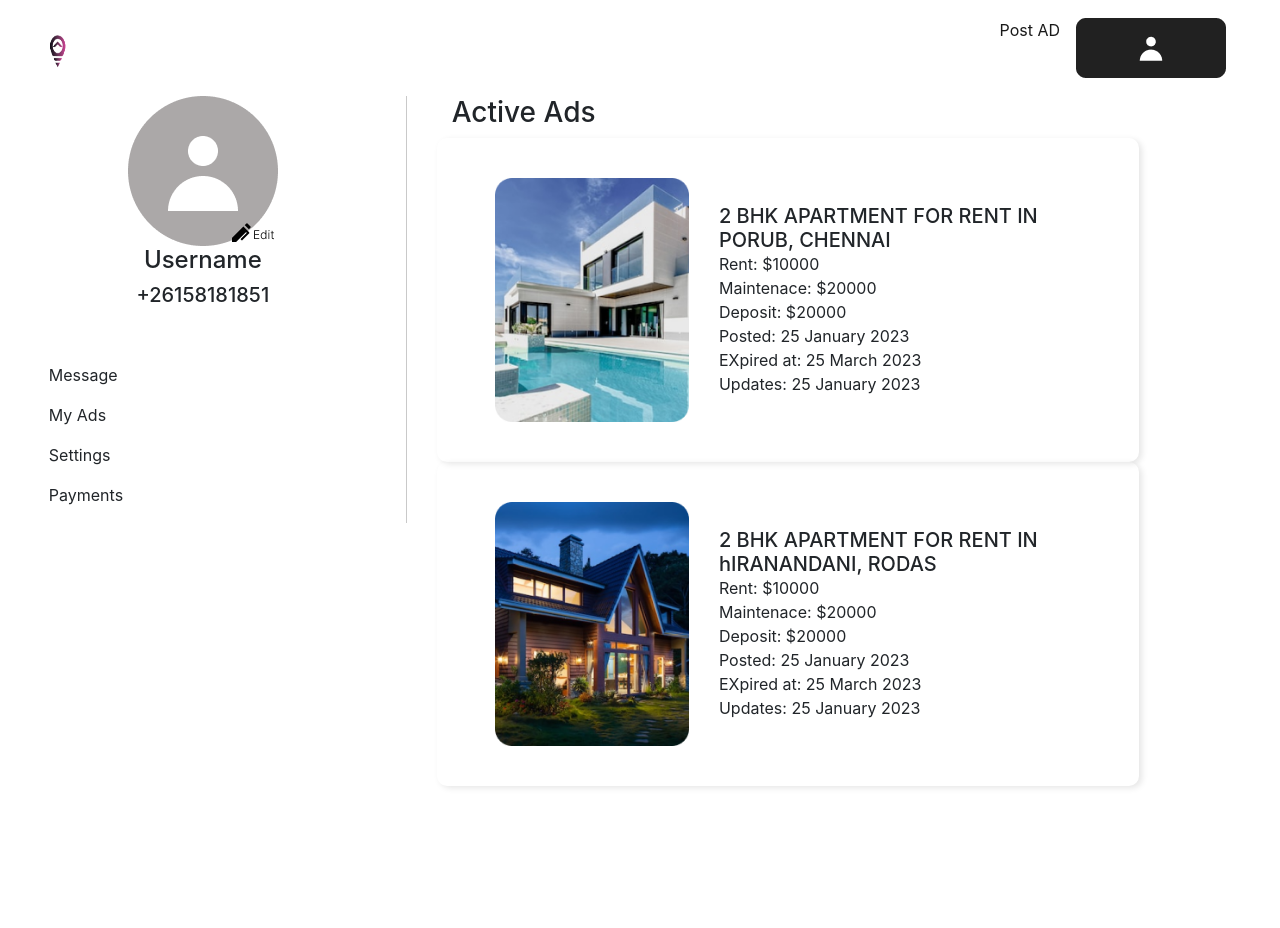
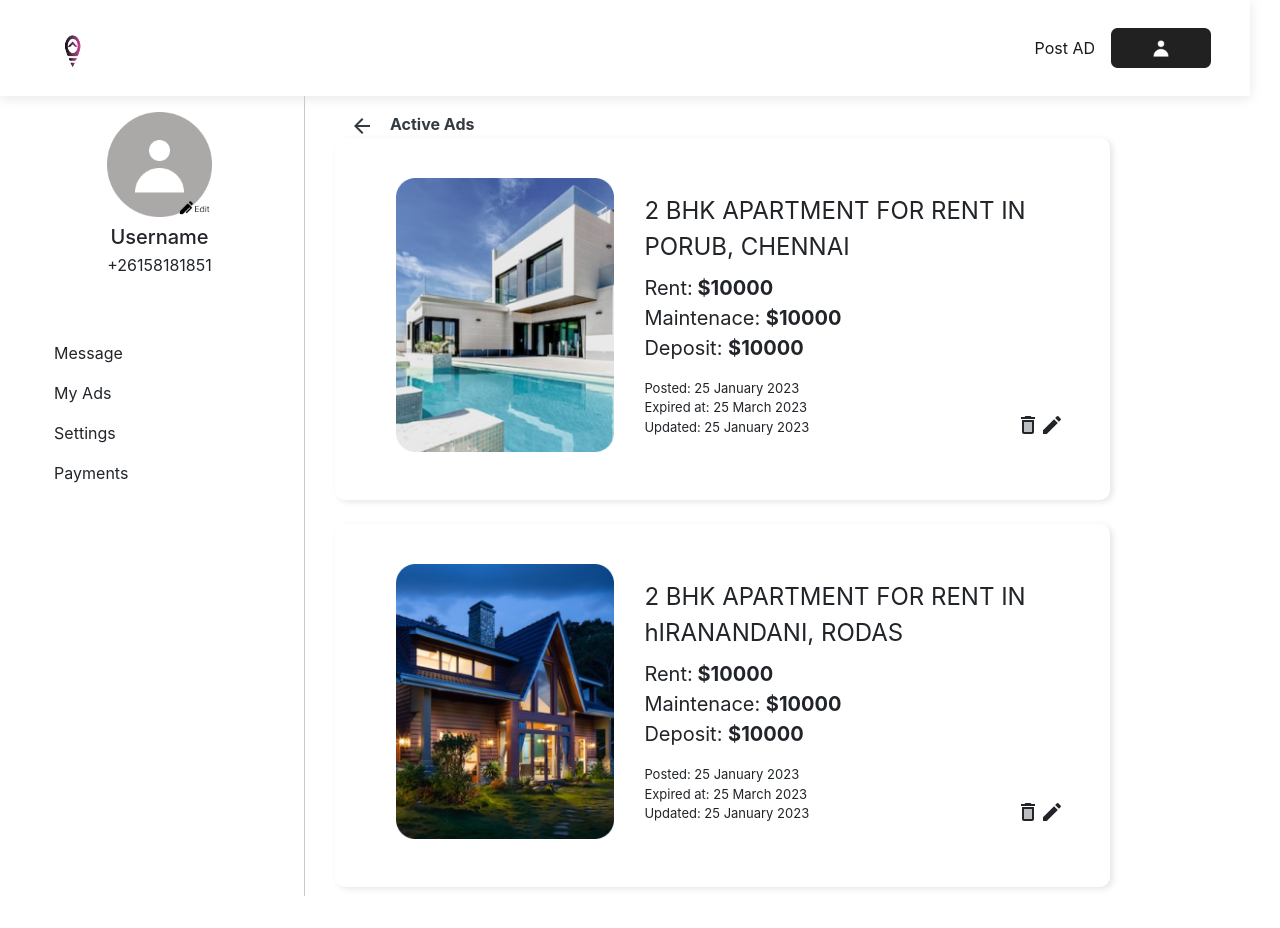
Before and after one commit to YawOtuo/prop44-frontend, a React (Create React App) app: page /active-ads in a window 1280 px wide. Shown: the top 928 px of the page. Before the commit the page ends 800 px from the top, so only its background shows below. Built offline with nearby package versions, Linux system fonts and the light colour scheme.

Commit message:
styling , refining

```diff
--- a/package.json
+++ b/package.json
@@ -3,6 +3,10 @@
   "version": "0.1.0",
   "private": true,
   "dependencies": {
+    "@emotion/react": "^11.10.5",
+    "@emotion/styled": "^11.10.5",
+    "@mui/icons-material": "^5.11.0",
+    "@mui/material": "^5.11.7",
     "@testing-library/jest-dom": "^5.16.5",
     "@testing-library/react": "^13.4.0",
     "@testing-library/user-event": "^13.5.0",
--- a/src/App.js
+++ b/src/App.js
@@ -9,7 +9,7 @@ import AdsProfileMain from './pages/AdsProfileMain';
 function App()
 {
   return (
-    <div className="App">
+    <div className="App inter">
       <BrowserRouter>
         <Routes>
         <Route exact path='/' element={<AdsProfileMain />} />
--- a/src/components/ActiveAds.jsx
+++ b/src/components/ActiveAds.jsx
@@ -1,22 +1,38 @@
-
+import DeleteTwoToneIcon from '@mui/icons-material/DeleteTwoTone';
+import EditIcon from '@mui/icons-material/Edit';
 
 export const ActiveAds = (props) =>
 {
     return (
-        <div className="container-fluid py-3 my-4">
+        <div className="container-fluid py-3 my-4 mb-5 mb-sm-0 pb-2 pb-sm-5">
             <div className="row align-items-center justify-content-center">
                 <div className="col-sm-4">
-                    <img src={props.image} alt="" className="w-100"/>
+                    <img src={props.image} alt="" className="w-100" />
                 </div>
                 <div className="col-sm-7 text-left">
-                    <h5 className="m-0">{props.location}</h5>
-                    <p className="m-0">Rent: $10000</p>
-                    <p className="m-0">Maintenace: $20000</p>
-                    <p className="m-0">Deposit: $20000</p>
+                    <p className="m-0 mb-2 smaller-font-24 mt-4 mt-sm-0">{props.location}</p>
+                    <div className="smaller-font-20 mb-3 ">
+                        <p className="m-0">Rent:<span className="font-weight-bold"> $10000</span></p>
+                        <p className="m-0">Maintenace: <span className="font-weight-bold"> $10000</span></p>
+                        <p className="m-0 mb-2">Deposit: <span className="font-weight-bold"> $10000</span></p>
 
-                    <p className="m-0">Posted: 25 January 2023</p>
-                    <p className="m-0">EXpired at: 25 March 2023</p>
-                    <p className="m-0">Updates: 25 January 2023</p>
+
+                    </div>
+
+                    <div className='row align-items-end justify-content-center'>
+                        <div className='col-sm-10'>
+
+                            <p className="m-0 smaller-font-13">Posted: 25 January 2023</p>
+                            <p className="m-0 smaller-font-13">Expired at: 25 March 2023</p>
+                            <p className="m-0 smaller-font-13">Updated: 25 January 2023</p>
+                        </div>
+                        <div className='col-sm-2 '>
+                           <div className='row align-items-start justify-content-end'>
+                                <span className='d-inline'><DeleteTwoToneIcon /></span>
+                                <span className='d-inline'><EditIcon /></span>
+                           </div>
+                        </div>
+                    </div>
                 </div>
             </div>
         </div>
--- a/src/components/AdsProfileMenu.jsx
+++ b/src/components/AdsProfileMenu.jsx
@@ -2,12 +2,12 @@ import personlogo from '../images/personlogo.png'
 
 export const AdsProfileMenu = ()=> {
     return(
-        <div className="container border-ads-menu-right ">
+        <div className="container border-ads-menu-right view_height_100 ">
             <div class="row align-items-center justify-content-center mb-5">
                 <div className="col-sm-10">
-                    <img src={personlogo} alt="" />
-                    <h4>Username</h4>
-                    <h5>+26158181851</h5>
+                    <img src={personlogo} alt="" width={'50%'} className='mb-2 mt-3'/>
+                    <h5 style={{'fontWeight': 500}} className='mb-1'>Username</h5>
+                    <p>+26158181851</p>
 
 
                 </div>
--- a/src/components/navbar.jsx
+++ b/src/components/navbar.jsx
@@ -1,12 +1,14 @@
 import { Link } from "react-router-dom"
 import navprofile from '../images/navprofile.png'
 import proplogo from '../images/prop44-logo.png'
+import PersonIcon from '@mui/icons-material/Person';
 
-export const Navbar = (props) =>{
-    return(
-        <div class='row  position-sticky align-content-center justify-content-center  w-100' style={{ zIndex: '30' }}>
+export const Navbar = (props) =>
+{
+    return (
+        <div class='row  position-sticky align-items-center justify-content-center  w-100 nav-shadow'>
             <div className='col-sm-12'>
-            <nav class={`navbar navbar-light navbar-expand-lg ${props.navbar_dark}`}>
+                <nav class={`navbar navbar-light navbar-expand-lg`}>
                     <Link class="navbar-brand " to="">
                         <img src={proplogo} height='70px' width='100px'></img>
                     </Link>
@@ -17,14 +19,15 @@ export const Navbar = (props) =>{
 
                     <div class="w-100 align-items-center justify-content-center collapse navbar-collapse" id="navbarNavDropdown">
 
-                    <ul class="navbar-nav ml-auto ">
+                        <ul class="navbar-nav ml-auto  align-items-center justify-content-center">
                             <li class="nav-item active" >
-                            <Link class="nav-link"  to="/">Post AD </Link>
+                                <Link class="nav-link" to="/">Post AD </Link>
                             </li>
 
                             <li class="nav-item active">
-                            <Link class="nav-link"  to="/" id="navbarDropdownMenuLink">
-                                <img src={navprofile} width="150px" height="60px"></img>
+                                <Link class="nav-link" to="/" id="navbarDropdownMenuLink">
+                                    <img src={navprofile} width="100px" height="40px"></img>
+                                    {/* <PersonIcon color="white"/> */}
                                 </Link>
 
                             </li>
--- a/src/css-files/index.css
+++ b/src/css-files/index.css
@@ -1,3 +1,6 @@
+.inter{
+    font-family: Inter;
+}
 .ads-card{
     box-shadow: 3px 2px 6px rgba(0, 0, 0, 0.1);
 border-radius: 10px;
@@ -7,3 +10,26 @@ border-radius: 10px;
     border-right: 1px solid #C9C9C9;
 
 }
+
+.nav-shadow{
+    background: #FFFFFF;
+box-shadow: 0px 2px 12px rgba(0, 0, 0, 0.1);
+}
+
+.view_height_100{
+    height: 100vh
+}
+
+.smaller-font-13{
+    font-size: 13px;
+}
+
+.smaller-font-20{
+    font-size: 20px;
+
+}
+
+.smaller-font-24{
+    font-size: 24px;
+
+}
--- a/src/pages/AdsProfileActiveAds.jsx
+++ b/src/pages/AdsProfileActiveAds.jsx
@@ -6,29 +6,40 @@ import ad1 from '../images/pic1-chennai.png'
 import ad2 from '../images/pic2.png'
 import { Navbar } from '../components/navbar';
 //import { Test } from './AdsProfileActiveAds.styles';
+import ArrowBackIcon from '@mui/icons-material/ArrowBack';
+import { Link } from 'react-router-dom';
+
 
 const AdsProfileActiveAds = (props) => (
-  <div className=''>
-    <Navbar/>
-    <div className='row align-items-start justify-content-center'>
-      <div className='col-sm-4'>
+  <div className='container-fluid'>
+    <div class="row align-items-center justify-content-center">
+      <div className='col-sm-12'>
+        <Navbar />
+      </div>
+
+    </div>
+    <div className='row align-items-start justify-content-center pb-5'>
+      <div className='col-sm-3 d-none d-sm-block'>
         <AdsProfileMenu />
       </div>
-      <div className='col-sm-8'>
+      <div className='col-sm-9'>
         <div className="container-fluid">
-        <div class="row align-items-center justify-content-start">
-            <div className='col-sm-10 text-left'>
-              <h3>Active Ads</h3>
+          <div class="row align-items-center justify-content-start">
+            <div className='col-sm-10 text-left align-self-center justify-content-center pt-3'>
+              <Link to='/ads' className='text-dark'>
+                <span className='d-inline '><ArrowBackIcon />
+                  <p className='d-inline px-3 font-weight-bold'>Active Ads</p></span>
+              </Link>
             </div>
           </div>
-          <div class="row align-items-center justify-content-start">
+          <div class="row align-items-center justify-content-start  mb-0 mb-sm-4">
             <div className='col-sm-10 ads-card'>
-              <div>
+              <div className=''>
                 <ActiveAds image={ad1} location={'2 BHK APARTMENT FOR RENT IN PORUB, CHENNAI'} />
               </div>
             </div>
           </div>
-          <div class="row align-items-center justify-content-start">
+          <div class="row align-items-center justify-content-start  mb-0 mb-sm-4">
             <div className='col-sm-10 ads-card'>
               <div>
                 <ActiveAds image={ad2} location={'2 BHK APARTMENT FOR RENT IN hIRANANDANI, RODAS'} />
--- a/src/pages/AdsProfileMain.jsx
+++ b/src/pages/AdsProfileMain.jsx
@@ -3,48 +3,61 @@ import PropTypes from 'prop-types';
 import { Navbar } from '../components/navbar';
 import { AdsProfileMenu } from '../components/AdsProfileMenu';
 import house from '../images/house.png'
+import ChevronRightOutlinedIcon from '@mui/icons-material/ChevronRightOutlined';
+import { Link } from 'react-router-dom';
+
 
 const AdsProfileMain = () => (
   <div className='container-fluid'>
     <div class="row align-items-center justify-content-center">
-      <div className='col-sm-10'>
+      <div className='col-sm-12'>
         <Navbar />
       </div>
 
     </div>
 
-    <div className='row align-items-center justify-content-center'>
-      <div className='col-sm-3'>
+    <div className='row align-items-start justify-content-center'>
+      <div className='col-sm-3 d-none d-sm-block'>
         <AdsProfileMenu />
       </div>
-      <div className='col-sm-9'>
+      <div className='col-sm-9 smaller-font-24'>
         <div className="container-fluid">
           <div class="row align-items-center justify-content-start">
-            <div className='col-sm-10 py-3 text-left '>
-              <p>My Ads</p>
+            <div className='col-sm-10 pt-3  text-left '>
+              <p className='font-weight-bold'>My Ads</p>
             </div>
           </div>
           <div class="row align-items-center justify-content-start py-2 text-left">
-            <div className='col-sm-5 py-3 ads-card'>
-              <p className='pb-5'>Active Ads</p>
-              <img src={house} alt="" />
+            <div className='col-sm-5 py-3 ads-card mr-2 px-4 mb-4 mb-sm-0'>
+              <Link to='/active-ads' >
+                <div className='text-dark'>
+
+                  <p className='pb-4'>Active Ads</p>
+                  <span><img src={house} alt="" width={'10%'} /> <span className='font-weight-bold mx-1'>{5}</span></span>
+
+                  <p className='float-right m-0' ><ChevronRightOutlinedIcon /></p>
+                </div>
+              </Link>
 
             </div>
-            <div className='col-sm-5 py-3 ads-card'>
-              <p className='pb-5'>Under Screening</p>
-              <img src={house} alt="" />
+            <div className='col-sm-5 py-3 ads-card px-4 mb-4 mb-sm-0'>
+              <p className='pb-4'>Under Screening</p>
+              <span><img src={house} alt="" width={'10%'} /> <span className='font-weight-bold mx-1'>{5}</span></span>
+              <p className='float-right m-0' ><ChevronRightOutlinedIcon /></p>
 
             </div>
           </div>
           <div class="row align-items-center justify-content-start text-left">
-            <div className='col-sm-5 py-3 ads-card'>
-              <p className='pb-5'>Expired Ads</p>
-              <img src={house} alt="" />
+            <div className='col-sm-5 py-3 ads-card px-4 mr-2 mb-4 mb-sm-0'>
+              <p className='pb-4'>Expired Ads</p>
+              <span><img src={house} alt="" width={'10%'} /> <span className='font-weight-bold mx-1'>{5}</span></span>
+              <p className='float-right m-0' ><ChevronRightOutlinedIcon /></p>
 
             </div>
-            <div className='col-sm-5 py-3 ads-card'>
-              <p className='pb-5'>Declined Ads</p>
-              <img src={house} alt="" />
+            <div className='col-sm-5 py-3 ads-card px-4 mb-4 mb-sm-0'>
+              <p className='pb-4'>Declined Ads</p>
+              <span><img src={house} alt="" width={'10%'} /> <span className='font-weight-bold mx-1'>{5}</span></span>
+              <p className='float-right m-0' ><ChevronRightOutlinedIcon /></p>
 
             </div>
           </div>
```
Also changed, not shown: 1 other file (tests, documents, lock files or other folders). Lines whose indentation alone changed are shown as unchanged.
